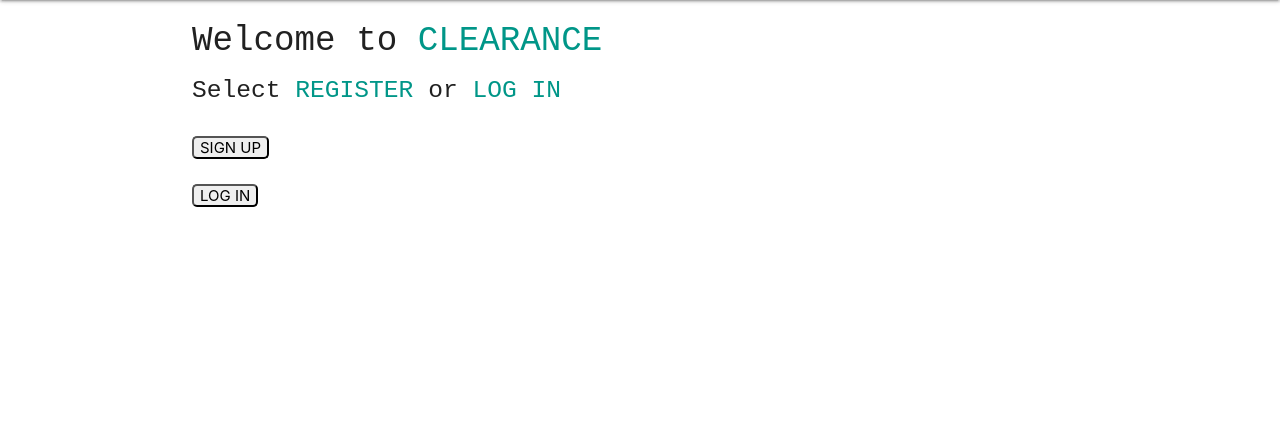
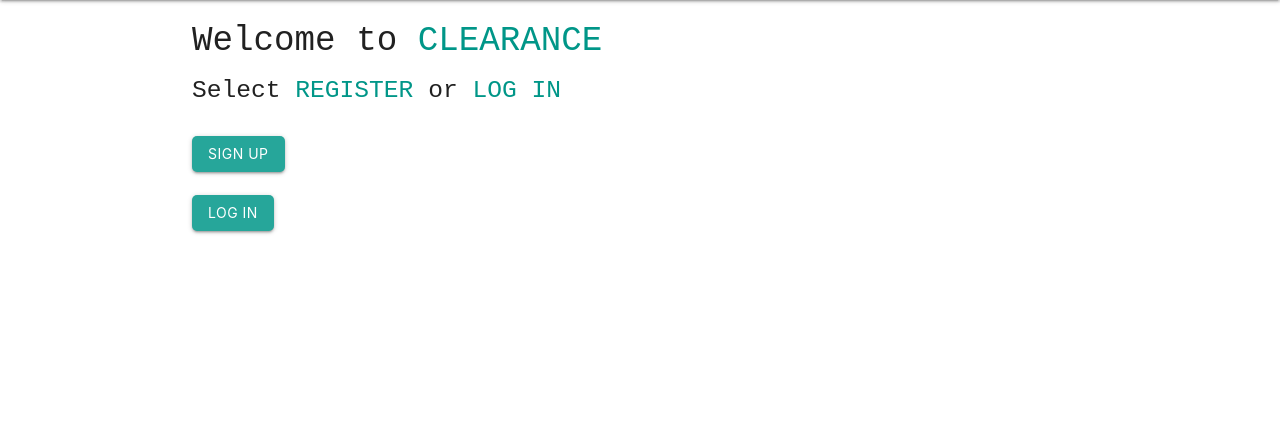
Before and after one commit to cherch173/clearance, a Django app: page / in a window 1280 px wide. Shown: the part 64-497 px from the top of the page. Run offline with Django 4.2, Linux system fonts and the light colour scheme.

Commit message:
button styling

```diff
--- a/clearance/main_app/templates/about.html
+++ b/clearance/main_app/templates/about.html
@@ -34,7 +34,7 @@
 <p>Ready? Click <span class="teal-text">SIGN UP</span> below</p> to create your USER NAME and join <span class="teal-text">Clearance</span>.
 <br>
 <br>
-<button onclick="window.location.href = '/accounts/signup'">SIGN UP</button>
+<button class="btn" onclick="window.location.href = '/accounts/signup'">SIGN UP</button>
 
 
 {% endblock %}
--- a/clearance/main_app/templates/home.html
+++ b/clearance/main_app/templates/home.html
@@ -5,9 +5,9 @@
 
 
 <br>
-<button onclick="window.location.href = '/accounts/signup'" style="border-radius: 5px;">SIGN UP</button>
+<button class="btn" onclick="window.location.href = '/accounts/signup'" style="border-radius: 5px;">SIGN UP</button>
 <br><br>
-<button onclick="window.location.href = '/accounts/login'" style="border-radius: 5px;">LOG IN</button>
+<button class ="btn" onclick="window.location.href = '/accounts/login'" style="border-radius: 5px;">LOG IN</button>
 
 
 
```
